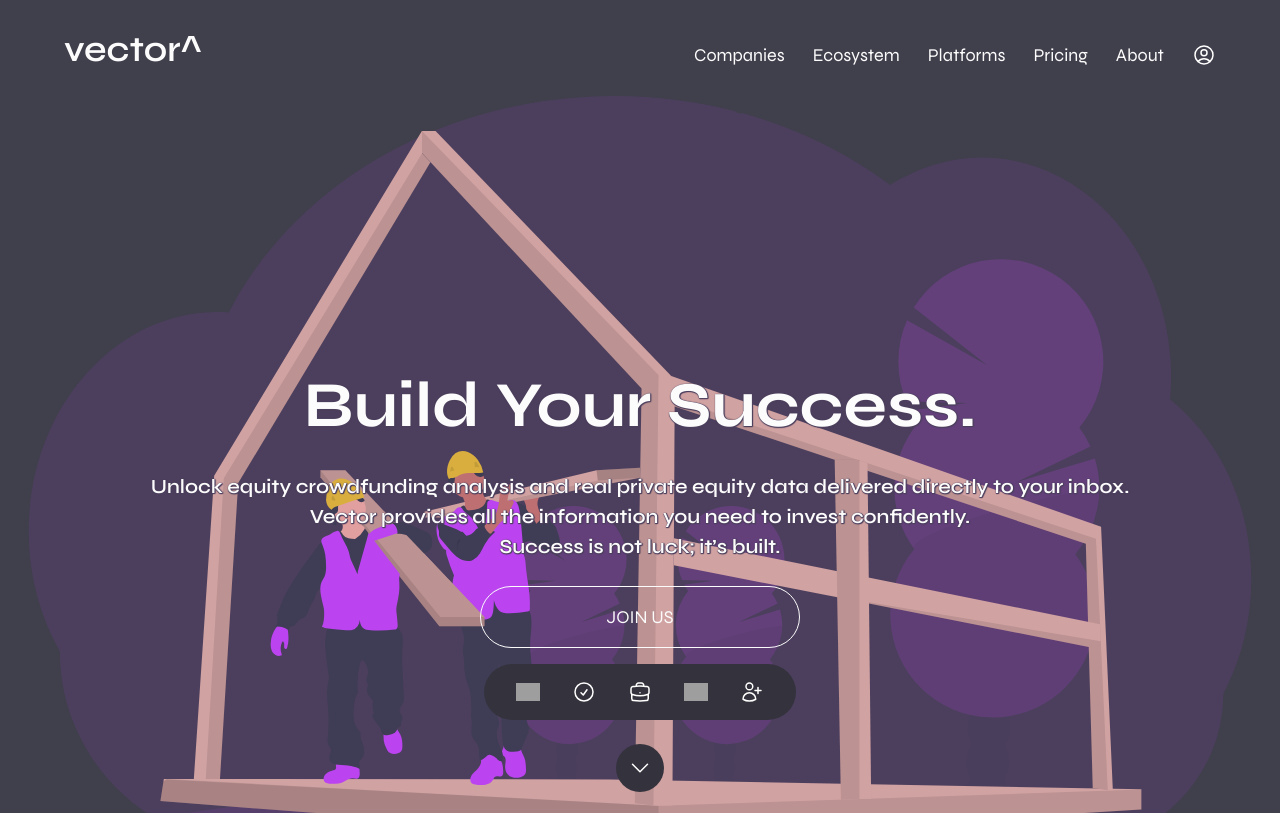
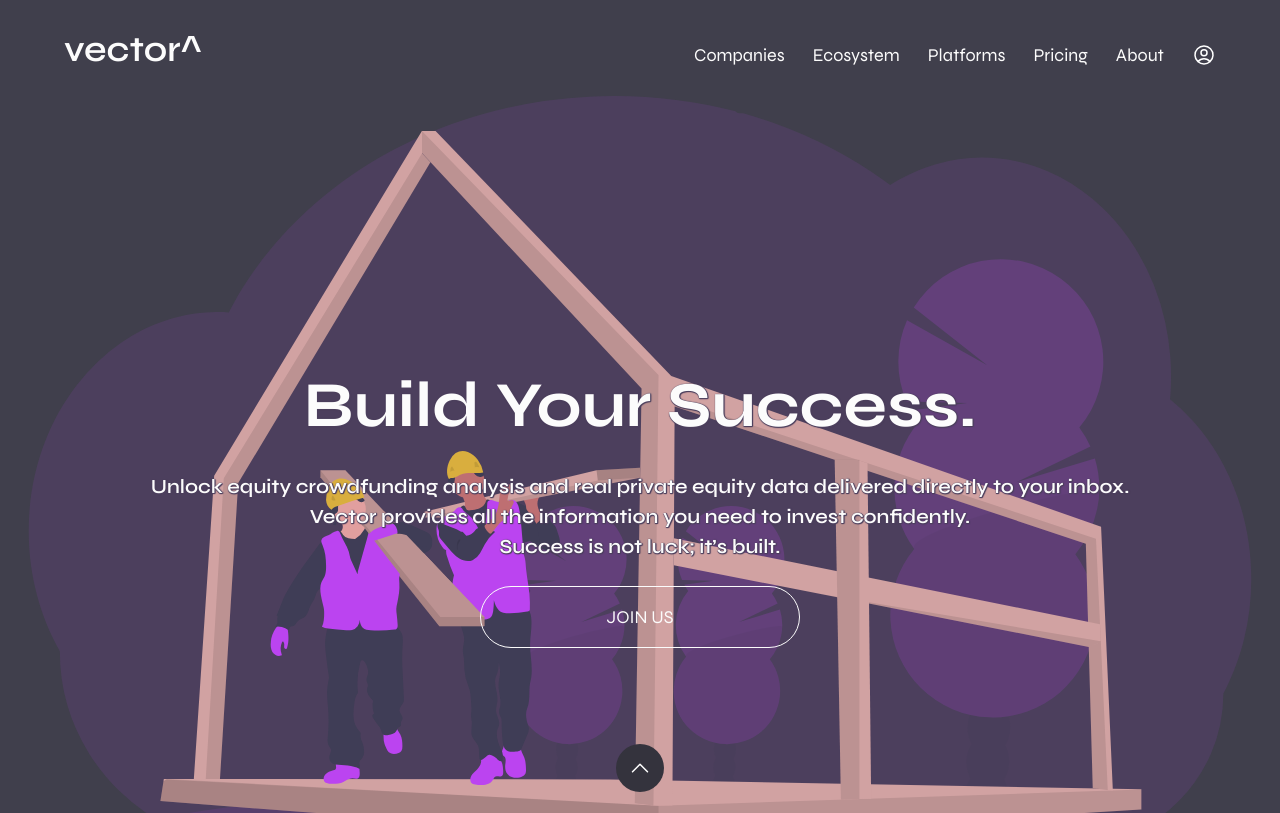
Before and after one commit to jreis13/vector, a Next.js app: page / in a window 1280 px wide. Shown: the top 813 px of the page. Built offline with nearby package versions, Linux system fonts and the light colour scheme; grey boxes are pictures that could not be loaded.

Commit message:
default breadcrumb to be hidden

```diff
--- a/src/components/Breadcrumb.jsx
+++ b/src/components/Breadcrumb.jsx
@@ -7,7 +7,7 @@ import arrowUp from "/public/icons/arrowUp.svg";
 
 function Breadcrumb({ sections }) {
   const [currentSection, setCurrentSection] = useState("");
-  const [isVisible, setIsVisible] = useState(true);
+  const [isVisible, setIsVisible] = useState(false);
 
   useEffect(() => {
     const handleScroll = () => {
```
